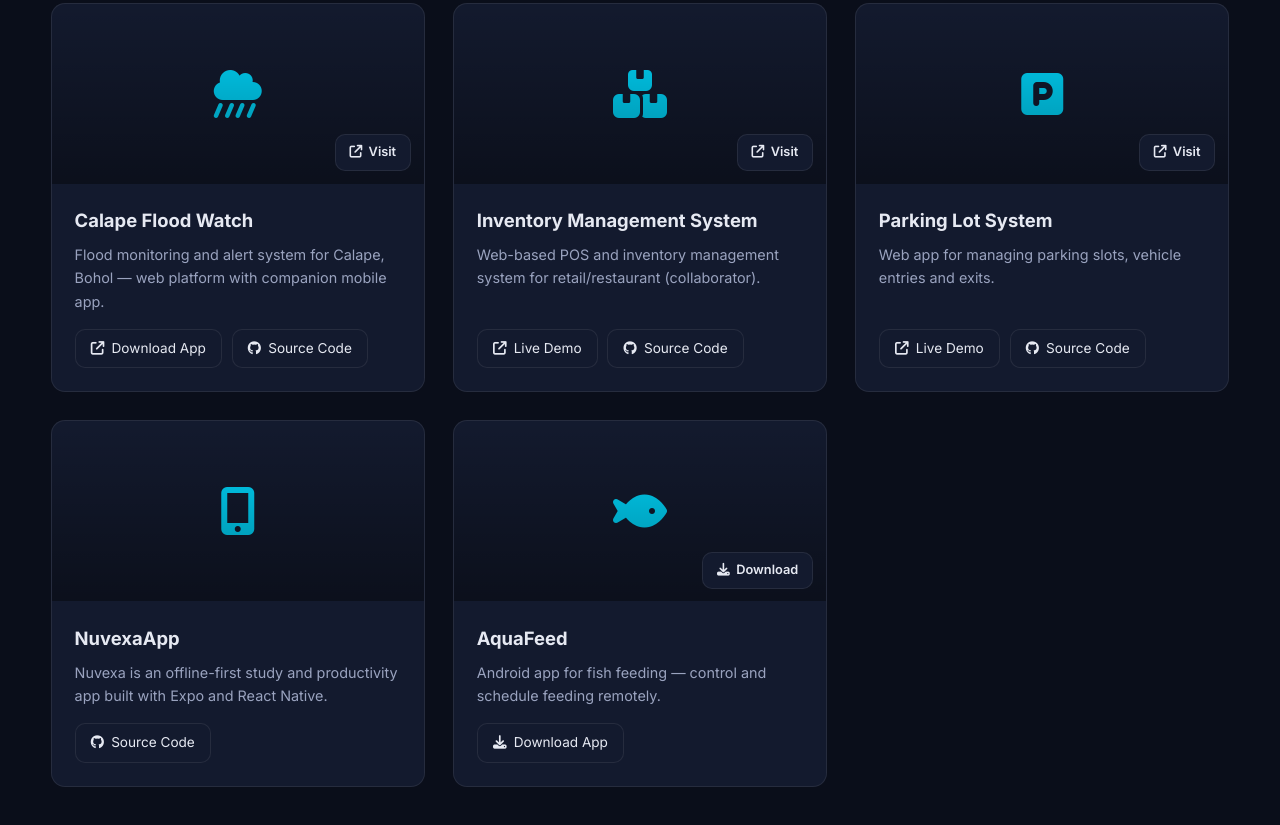
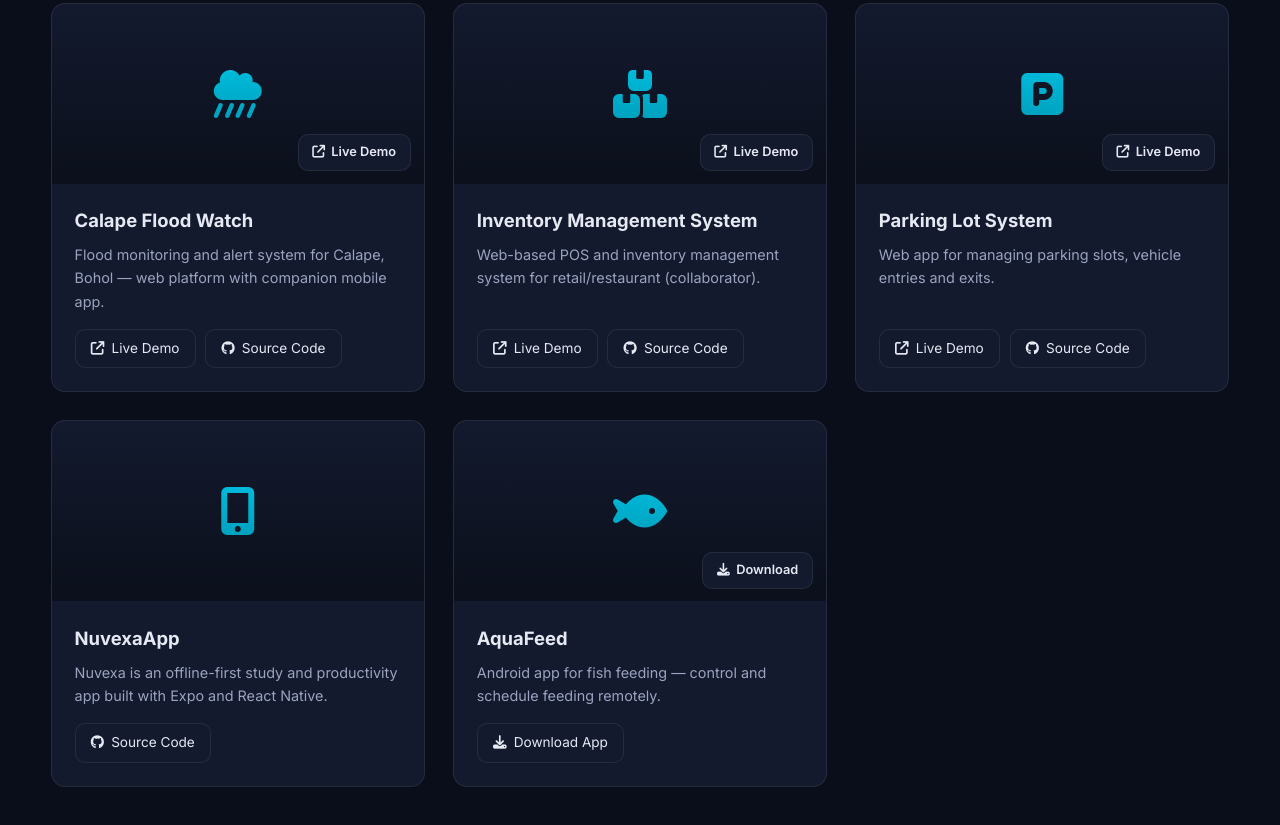
Before and after one commit to gipsy16-svg/My-porfolio, a plain HTML site: page index.html in a window 1280 px wide. Shown: the part 3896-4721 px from the top of the page. Drawn offline with Linux system fonts and the light colour scheme.

Commit message:
Add Live Demo button to Calape Flood Watch thumbnail

```diff
--- a/index.html
+++ b/index.html
@@ -279,6 +279,6 @@
     <img id="lightboxImg" src="" alt="" />
   </div>
 
-  <script src="js/main.js?v=11"></script>
+  <script src="js/main.js?v=12"></script>
 </body>
 </html>
--- a/js/main.js
+++ b/js/main.js
@@ -15,7 +15,6 @@ const PROJECTS = [
     title: "Calape Flood Watch",
     desc: "Flood monitoring and alert system for Calape, Bohol — web platform with companion mobile app.",
     icon: "fa-cloud-showers-heavy",
-    app: true,
     links: {
       live: "https://www.calapefloodwatch.xyz/",
       code: "https://github.com/gipsy16-svg/Calape-flood-watch"
@@ -246,7 +245,7 @@ function createProjectCard(p) {
   const primaryUrl = p.links && (p.links.download || p.links.live);
   const isDownload = !!(p.links && p.links.download);
   const thumbBtn = primaryUrl
-    ? `<a href="${primaryUrl}" ${isDownload ? "download" : 'target="_blank"'} class="project-card__thumb-btn" aria-label="${isDownload ? "Download app" : "Open website"}"><i class="fa-solid ${isDownload ? "fa-download" : "fa-arrow-up-right-from-square"}"></i> ${isDownload ? "Download" : "Visit"}</a>`
+    ? `<a href="${primaryUrl}" ${isDownload ? "download" : 'target="_blank"'} class="project-card__thumb-btn" aria-label="${isDownload ? "Download app" : "Open website"}"><i class="fa-solid ${isDownload ? "fa-download" : "fa-arrow-up-right-from-square"}"></i> ${isDownload ? "Download" : "Live Demo"}</a>`
     : "";
   const primaryLink = primaryUrl
     ? `<a href="${primaryUrl}" ${isDownload ? "download" : 'target="_blank"'}><i class="fa-solid ${isDownload ? "fa-download" : "fa-arrow-up-right-from-square"}"></i> ${isDownload ? "Download App" : (p.app ? "Download App" : "Live Demo")}</a>`
```
